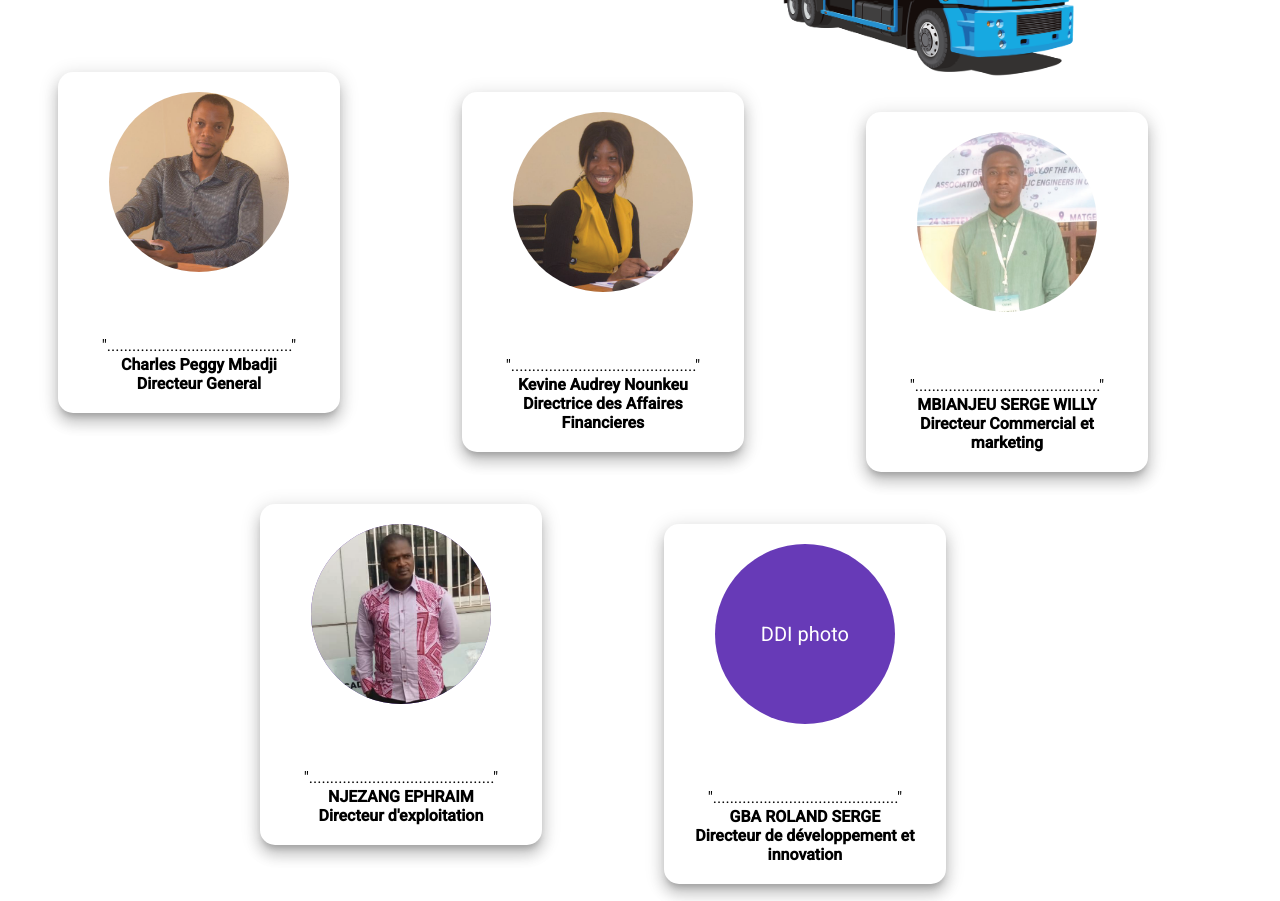
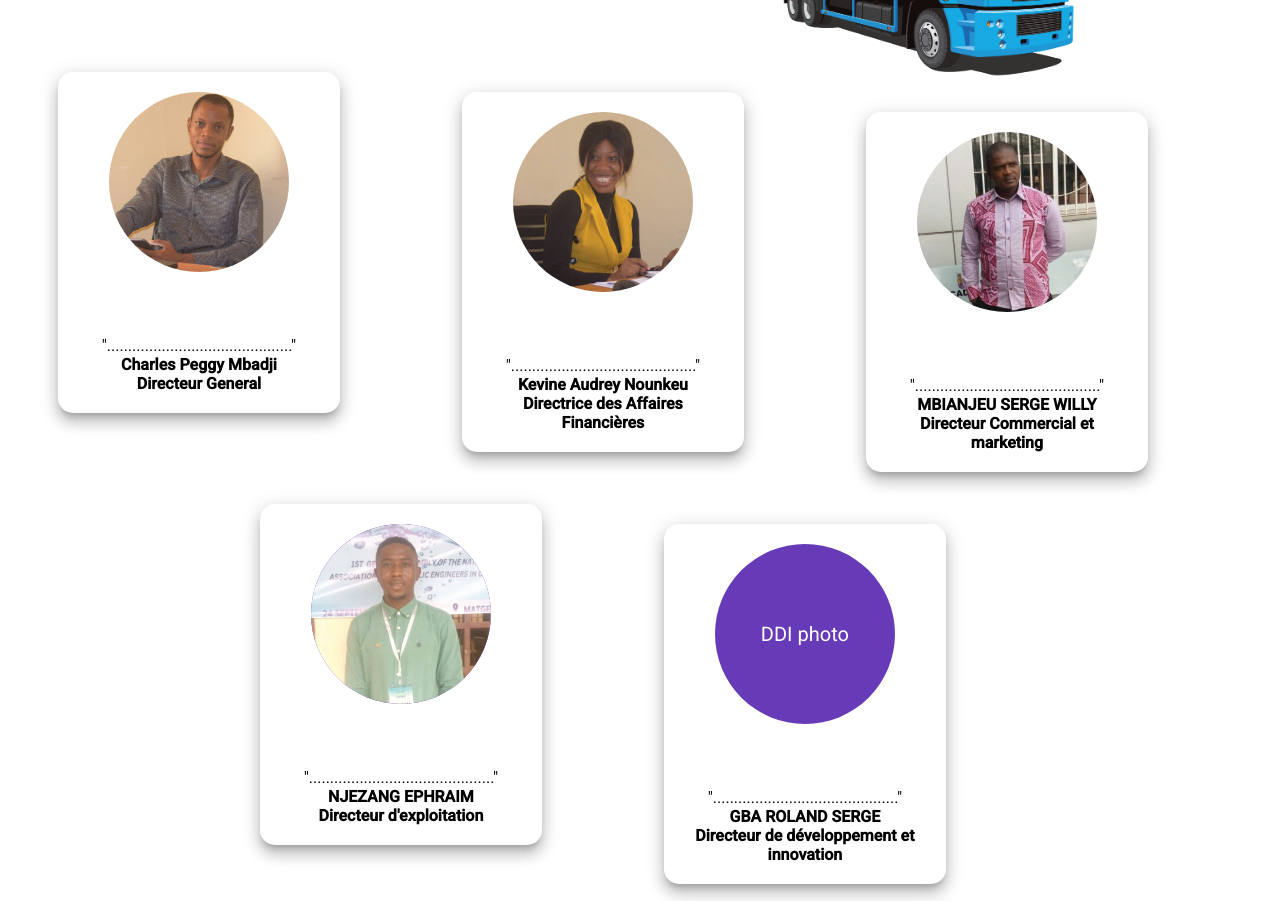
Before and after one commit to aristide20/TNew, a React (Create React App) app: page /Ourteam in a window 1280 px wide. Shown: the part 680-1581 px from the top of the page. Built offline with nearby package versions, Linux system fonts and the light colour scheme.

Commit message:
test users 01

```diff
--- a/src/components/imagesBoxHome.js
+++ b/src/components/imagesBoxHome.js
@@ -57,7 +57,7 @@ const background2 = color.gray.niveau100;
                                          Une Equipe Dynamique et Qualifiée
                               </Typography>
                               <Typography variant="paragraph" sx={{textAlign:"center", color:"white", paddingBottom:"30px"}}>
-                                         prete a tous les efforts pour fournir les meilleurs services aux meilleurs prix!!
+                                         prête à tous les efforts pour fournir les meilleurs services aux meilleurs prix!!
                               </Typography>
                               <Button size="medium"
                                       endIcon={<ForwardToInboxIcon />}
--- a/src/pages/OurTeam/Body.jsx
+++ b/src/pages/OurTeam/Body.jsx
@@ -68,8 +68,8 @@ const Body = () => {
                                                   src={DAF} />
                                        <Typography variant="paragraph" sx={{color:color5, textAlign:"center"}}>
                                                    "............................................" < br/>
-                                                  <strong> Kevine Audrey Nounkeu </strong>  < br/>
-                                                  <strong> Directrice des Affaires Financieres </strong>
+                                                  <strong> Kevine Audrey Nounkeu <br/> </strong>
+                                                  <strong> Directrice des Affaires Financières </strong>
                                        </Typography>
                                  </Stack>
                             </Paper>
@@ -80,7 +80,7 @@ const Body = () => {
                                  <Stack direction="column" spacing={isNonMobile ? 8 : 2}
                                         justifyContent="center" alignItems="center">
                                        <Avatar sx={{ bgcolor: deepPurple[500], width: 180 ,
-                                           height: 180 }} src={DC} />
+                                           height: 180 }} src={DE} />
                                        <Typography variant="paragraph" sx={{color:color5, textAlign:"center"}}>
                                                   "............................................" < br/>
                                                   <strong> MBIANJEU SERGE WILLY </strong>  < br/>
@@ -96,7 +96,7 @@ const Body = () => {
                                  <Stack direction="column" spacing={isNonMobile ? 8 : 2}
                                          justifyContent="center" alignItems="center">
                                        <Avatar sx={{ bgcolor: deepPurple[500], width: 180 ,
-                                           height: 180 }} src={DE} />
+                                           height: 180 }} src={DC} />
                                         <Typography variant="paragraph" sx={{color:color5, textAlign:"center"}}>
                                                "............................................" < br/>
                                                   <strong> NJEZANG EPHRAIM  </strong>  < br/>
```
